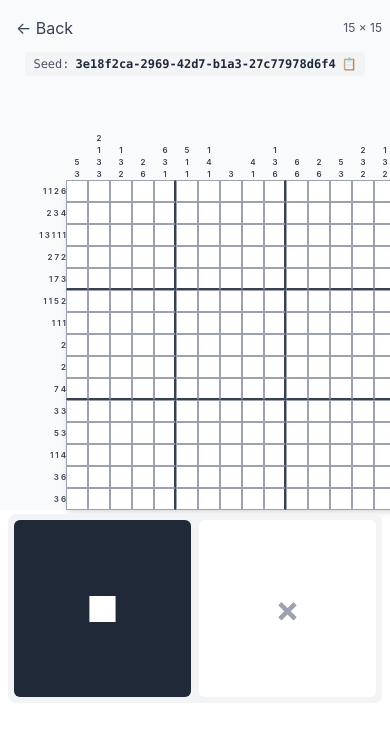
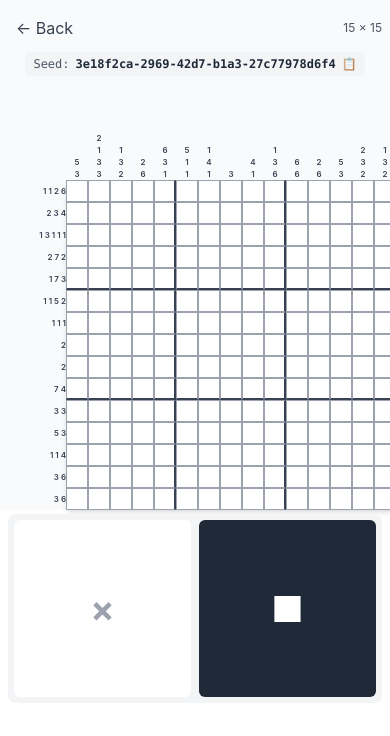
Before and after one commit to karstendick/nonogram, a React (Vite) app: page / in a window 390 px wide. Both pictures are taken after a click on the button "Play Random Puzzle". Shown: the top 736 px of the page. Built offline with nearby package versions, Linux system fonts and the light colour scheme.

Commit message:
swapped mobile mode buttons

```diff
--- a/src/components/ModeToggle.tsx
+++ b/src/components/ModeToggle.tsx
@@ -6,6 +6,20 @@ export function ModeToggle() {
 
   return (
     <div className="flex gap-2 p-1.5 bg-gray-100 rounded-lg">
+      <button
+        onClick={() => setMode(InteractionMode.MarkEmpty)}
+        className={`
+          flex-1 aspect-square rounded-md text-4xl font-bold transition-colors flex items-center justify-center
+          ${
+            currentMode === InteractionMode.MarkEmpty
+              ? 'bg-gray-800 text-white'
+              : 'bg-white text-gray-400 hover:bg-gray-50'
+          }
+        `}
+        aria-label="Mark empty mode"
+      >
+        ×
+      </button>
       <button
         onClick={() => setMode(InteractionMode.Fill)}
         className={`
@@ -20,20 +34,6 @@ export function ModeToggle() {
       >
         ■
       </button>
-      <button
-        onClick={() => setMode(InteractionMode.MarkEmpty)}
-        className={`
-          flex-1 aspect-square rounded-md text-4xl font-bold transition-colors flex items-center justify-center
-          ${
-            currentMode === InteractionMode.MarkEmpty
-              ? 'bg-gray-800 text-white'
-              : 'bg-white text-gray-400 hover:bg-gray-50'
-          }
-        `}
-        aria-label="Mark empty mode"
-      >
-        ×
-      </button>
     </div>
   );
 }
```
